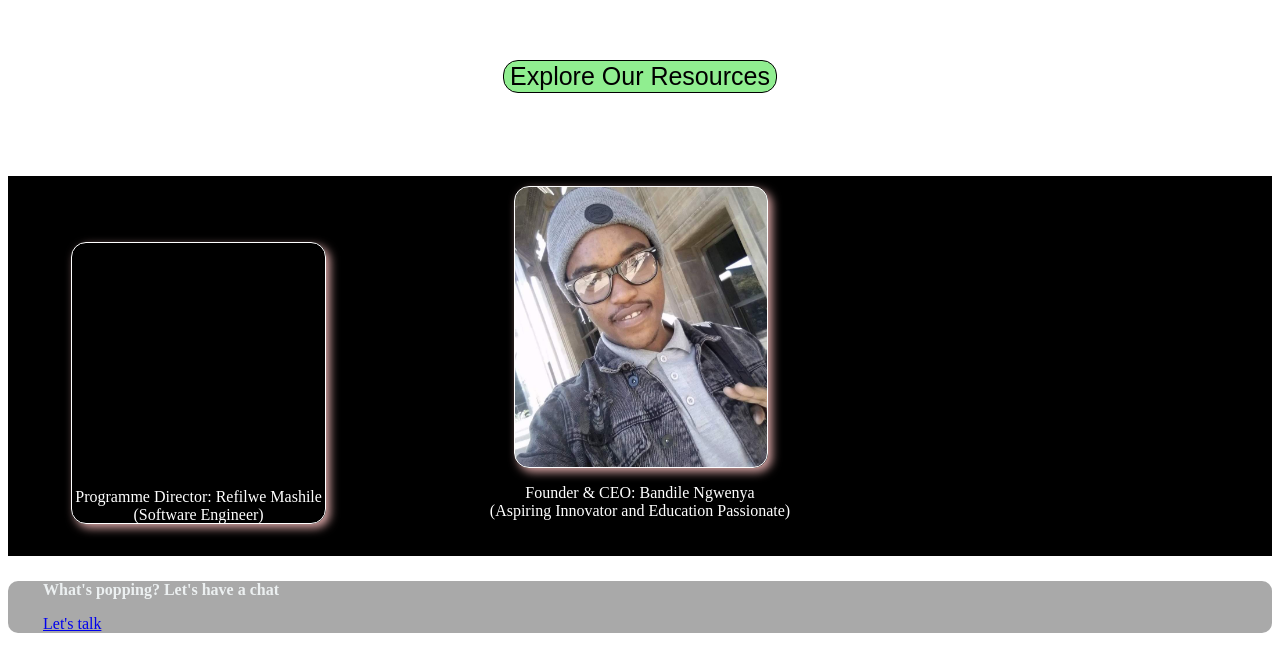
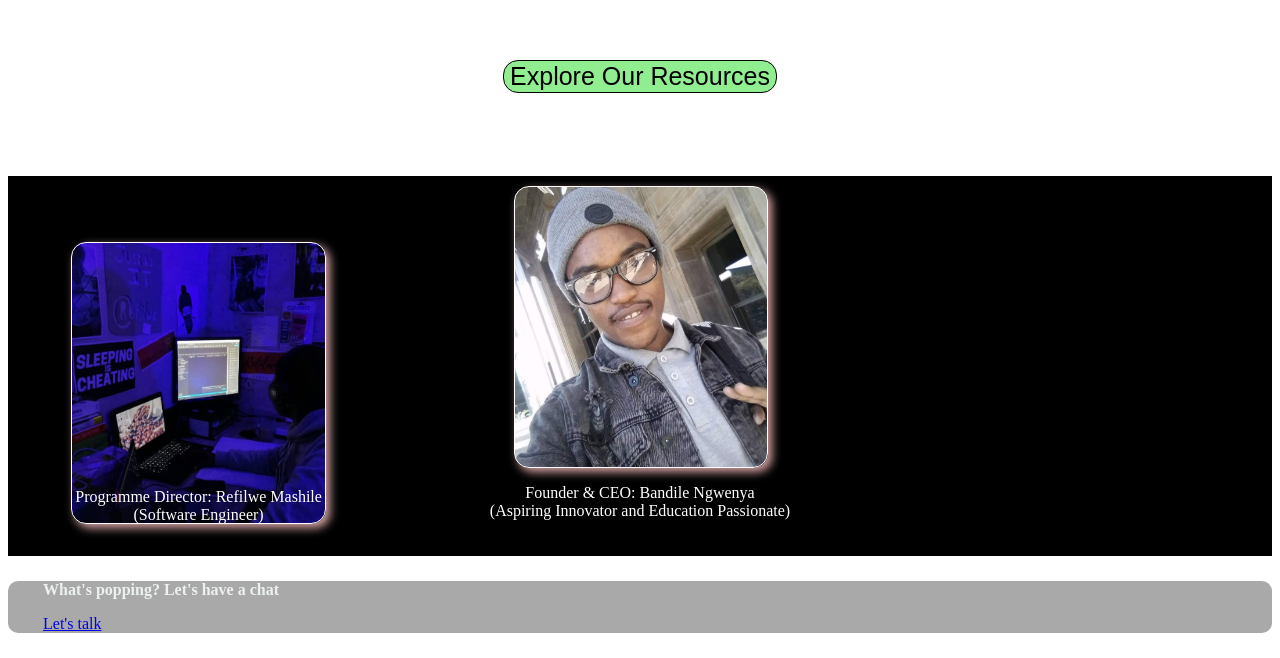
Before and after one commit to Bandile024/Landing-Page, a plain HTML site: page index.html in a window 1280 px wide. Shown: the part 617-1275 px from the top of the page. Drawn offline with Linux system fonts and the light colour scheme.

Commit message:
Update styles.css

```diff
--- a/styles.css
+++ b/styles.css
@@ -92,6 +92,10 @@ nav a:hover{
 }
 
 .manager{
+   background-image: url('130910471_2478543438956384_8080559932488551783_n.jpg');
+   background-size: cover;
+   background-repeat: no-repeat;
+   background-position: center;
     border: 1px solid white;
     height: 35vh;
     width: 20%;
```
